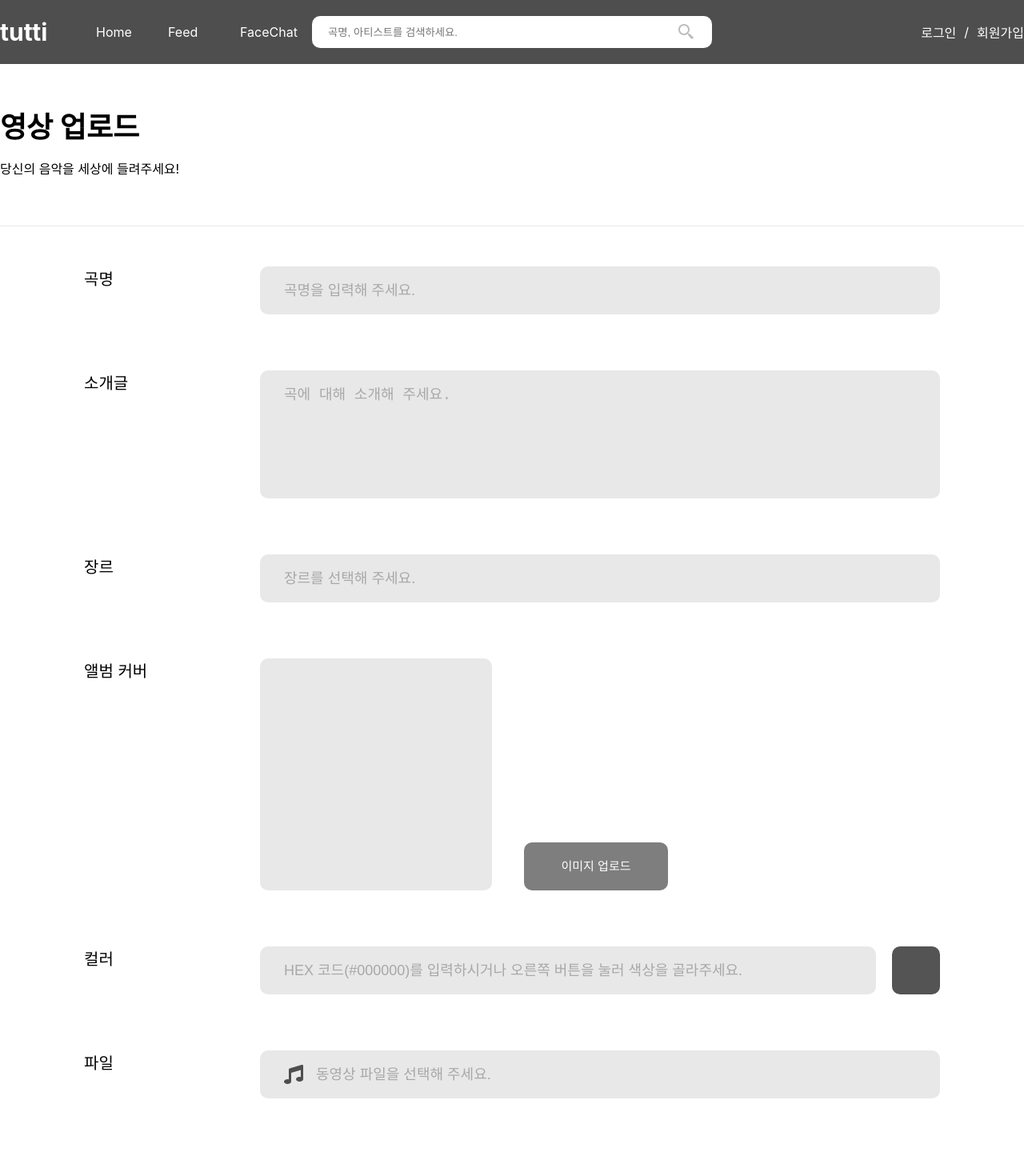
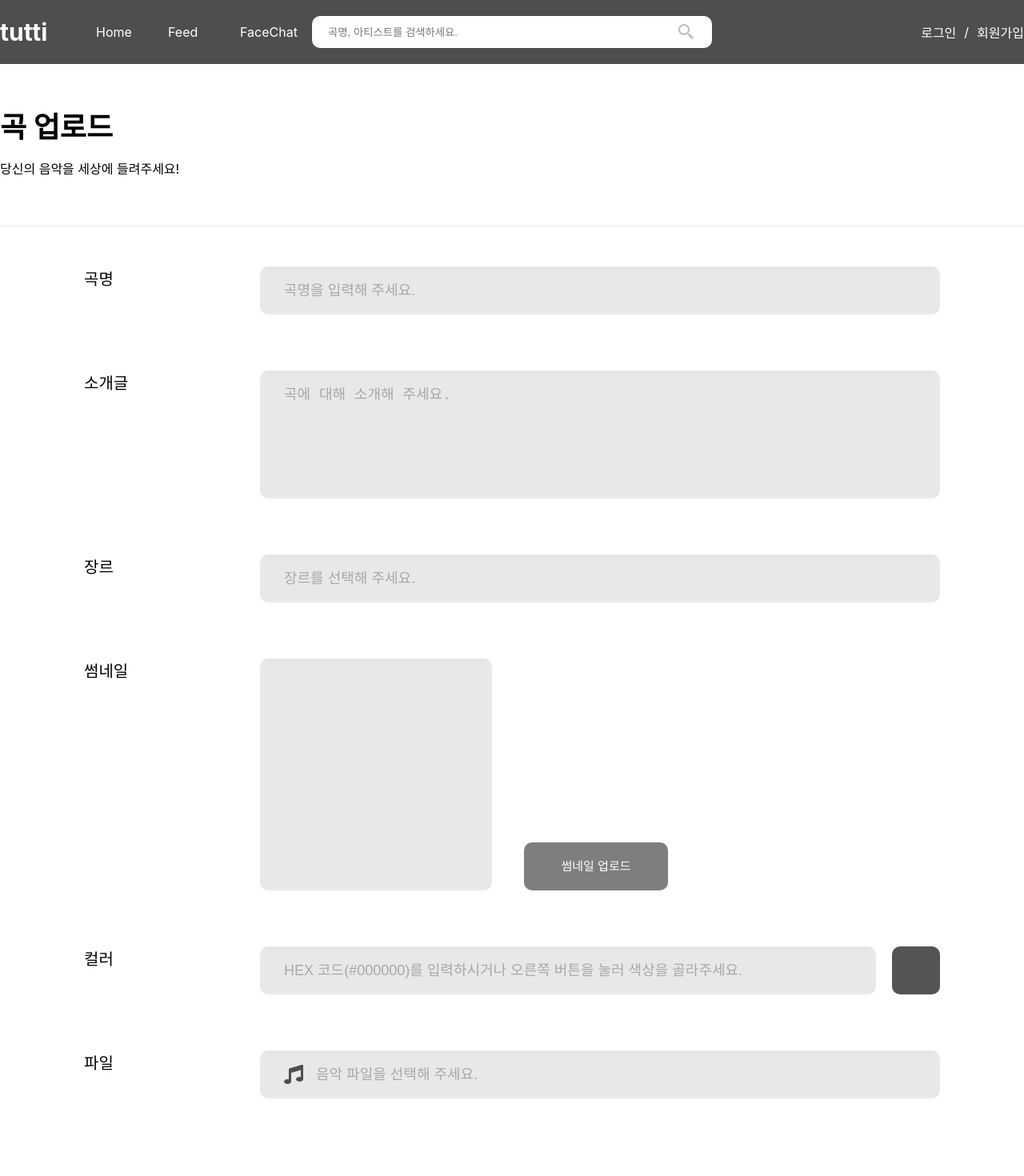
Before and after one commit to itsstacy/tuttimusicFE, a React (Create React App) app: page /uploadvideo in a window 1280 px wide. Shown: the top 1470 px of the page at 80% size. Built offline with nearby package versions, Linux system fonts and the light colour scheme.

Commit message:
비디오 업로드 잘 되는지 확인

```diff
--- a/src/pages/UploadVideo.js
+++ b/src/pages/UploadVideo.js
@@ -5,11 +5,9 @@ import styled from 'styled-components';
 import { HexColorPicker } from "react-colorful";
 
 import { FaMusic } from "react-icons/fa"
-
 import axios from 'axios';
 
 import {SERVER_URL} from "../redux/modules/songSlice";
-
 
 
 function UploadVideo() {
@@ -19,7 +17,6 @@ function UploadVideo() {
   const color_ref = useRef(null);
   const title_ref = useRef(null);
   const description_ref = useRef(null);
-
 
   const [selectGenre, setSelectGenre] = React.useState("장르를 선택해 주세요.");
   const [genreState, setGenreState] = React.useState(false);
@@ -122,28 +119,40 @@ function UploadVideo() {
 
   const [musicName, setMusicName] = React.useState(null);
   const [musicFile, setMusicFile] = React.useState(null);
+  const onLoadMusic = (e) => {
 
-  const onLoadMusic = (e) => {
     setMusicName(e.target.files[0].name);
     setMusicFile(e.target.files[0]);
+
   }
 
-  const uploadVideo = () => {
+
+
+
+
+  const uploadMusic = () => {
 
     const token = localStorage.getItem("token");
 
     const feedRequestDto = {
       title : title_ref.current.value,
+      musicTitle : musicName,
       description : description_ref.current.value,
       postType : "video",
       genre : selectGenre,
       color : color
     }
 
+    console.log("feedRequestDto ==> ",feedRequestDto);
+
     const formData = new FormData();
     formData.append("feedRequestDto", new Blob([JSON.stringify(feedRequestDto)], {type: "application/json"}))
     formData.append("song", musicFile)
     formData.append("albumImage", imgFile)
+
+    // console.log("formData ===> ", formData);
+    // console.log("song ===> ", musicFile);
+    // console.log("albumImage ===> ", imgFile);
 
     axios.post(`${SERVER_URL}/feeds/upload`, formData,{
       headers: {
@@ -166,7 +175,7 @@ function UploadVideo() {
 
     <UpLoad>
       <div className="upload-wrap">
-      <p className="upload-title">영상 업로드</p>
+      <p className="upload-title">곡 업로드</p>
       <p className="upload-subtitle">당신의 음악을 세상에 들려주세요!</p>
       <div className="upload-form">
 
@@ -174,14 +183,14 @@ function UploadVideo() {
 
         <label className="upload-label">
           <span className="upload-label-span">곡명</span>
-          <input type="text" className="upload-input" placeholder="곡명을 입력해 주세요."/>
+          <input type="text" className="upload-input" placeholder="곡명을 입력해 주세요." ref={title_ref}/>
         </label>
 
         {/***** 소개글 *****/}
 
         <label className="upload-label">
           <span className="upload-label-span">소개글</span>
-          <textarea className="upload-input" placeholder="곡에 대해 소개해 주세요."/>
+          <textarea className="upload-input" placeholder="곡에 대해 소개해 주세요." ref={description_ref}/>
         </label>
 
         {/***** 장르 *****/}
@@ -206,11 +215,11 @@ function UploadVideo() {
         <div className="upload-image-wrap">
 
         <label className="upload-label">
-          <span className="upload-label-span">앨범 커버</span>
+          <span className="upload-label-span">썸네일</span>
           </label>
           <div className="upload-image-box">
           <UploadImagePreview previewImg={previewImg}></UploadImagePreview>
-          <label className="upload-label-button" for="upload-image">이미지 업로드</label>
+          <label className="upload-label-button" for="upload-image">썸네일 업로드</label>
           <UploadImageNameWrap className="upload-image-name-wrap" textHeight={textHeight}>
             <textarea id="upload-image-name" row="1" value={imgName} ref={imgName_ref} spellcheck="false" readOnly></textarea>
             {/* <textarea id="upload-image-name" ref={imgName_ref} spellCheck="false"></textarea> */}
@@ -219,7 +228,6 @@ function UploadVideo() {
           <input type="file" id="upload-image" accept='image/*' onChange={onLoadImage} />
           </div>
           </div>
-
 
 
 
@@ -254,12 +262,12 @@ function UploadVideo() {
           <div className="upload-music-box">
           <label className="upload-label-button-music" for="upload-music">
           <FaMusic id="upload-music-icon"/></label>
-          <input type="text" className="upload-input" id="upload-input-music" placeholder="동영상 파일을 선택해 주세요." value={musicName}/>
+          <input type="text" className="upload-input" id="upload-input-music" placeholder="음악 파일을 선택해 주세요." value={musicName}/>
           <input type="file" id="upload-music" accept='video/*' onChange={onLoadMusic}/>
           </div>
           </div>
 
-          <button className="upload-button" onClick={uploadVideo}>업로드</button>
+          <button className="upload-button" onClick={uploadMusic}>업로드</button>
 
 
 
@@ -428,7 +436,6 @@ input[type=radio] {
     outline: none;
     cursor: default;
     vertical-align: center;
-
   }
 
   #upload-input-color {
@@ -508,4 +515,6 @@ height: ${(props) => props.textHeight}px;
 
 
 
+
+
 export default UploadVideo;
```
